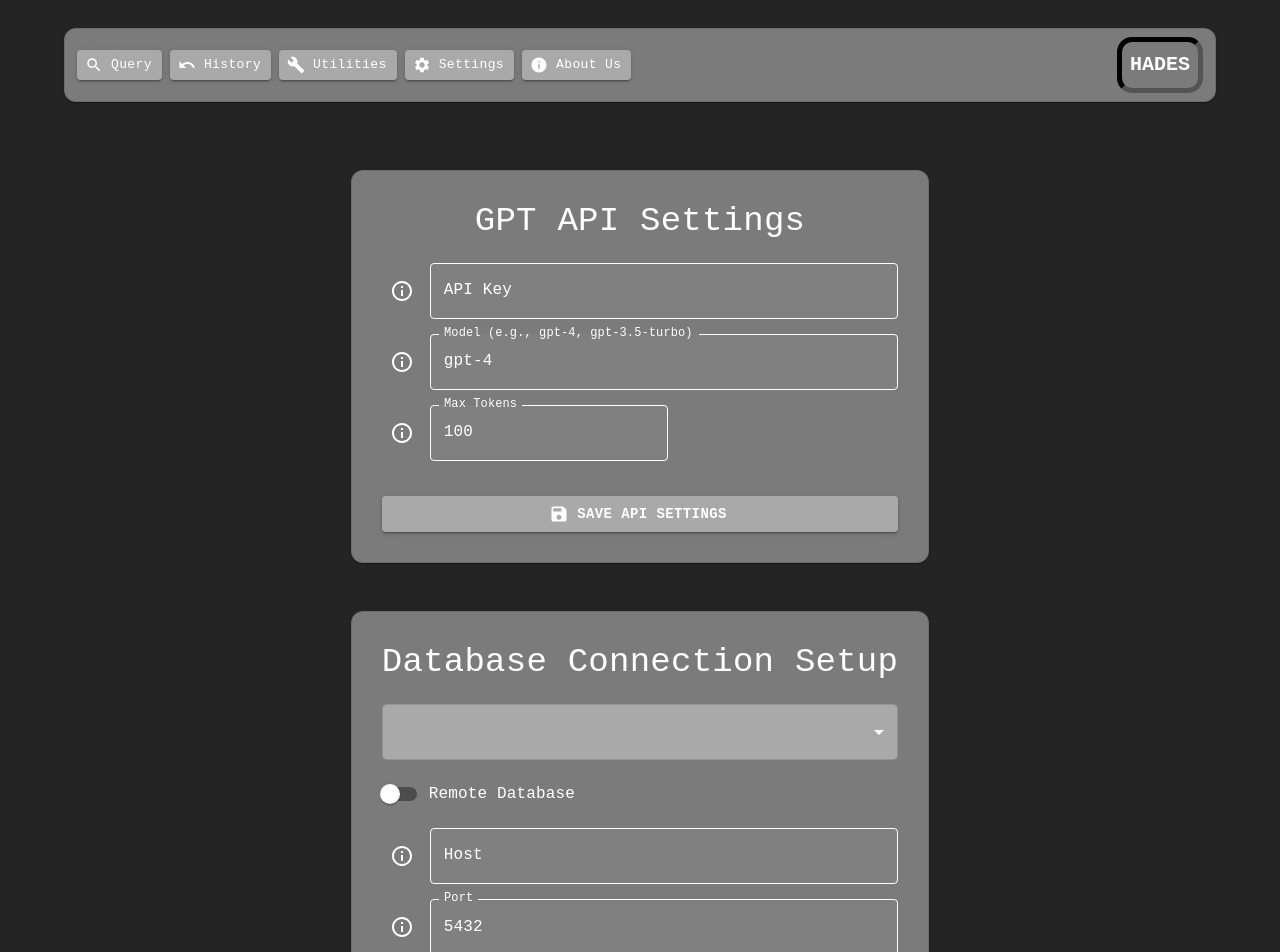
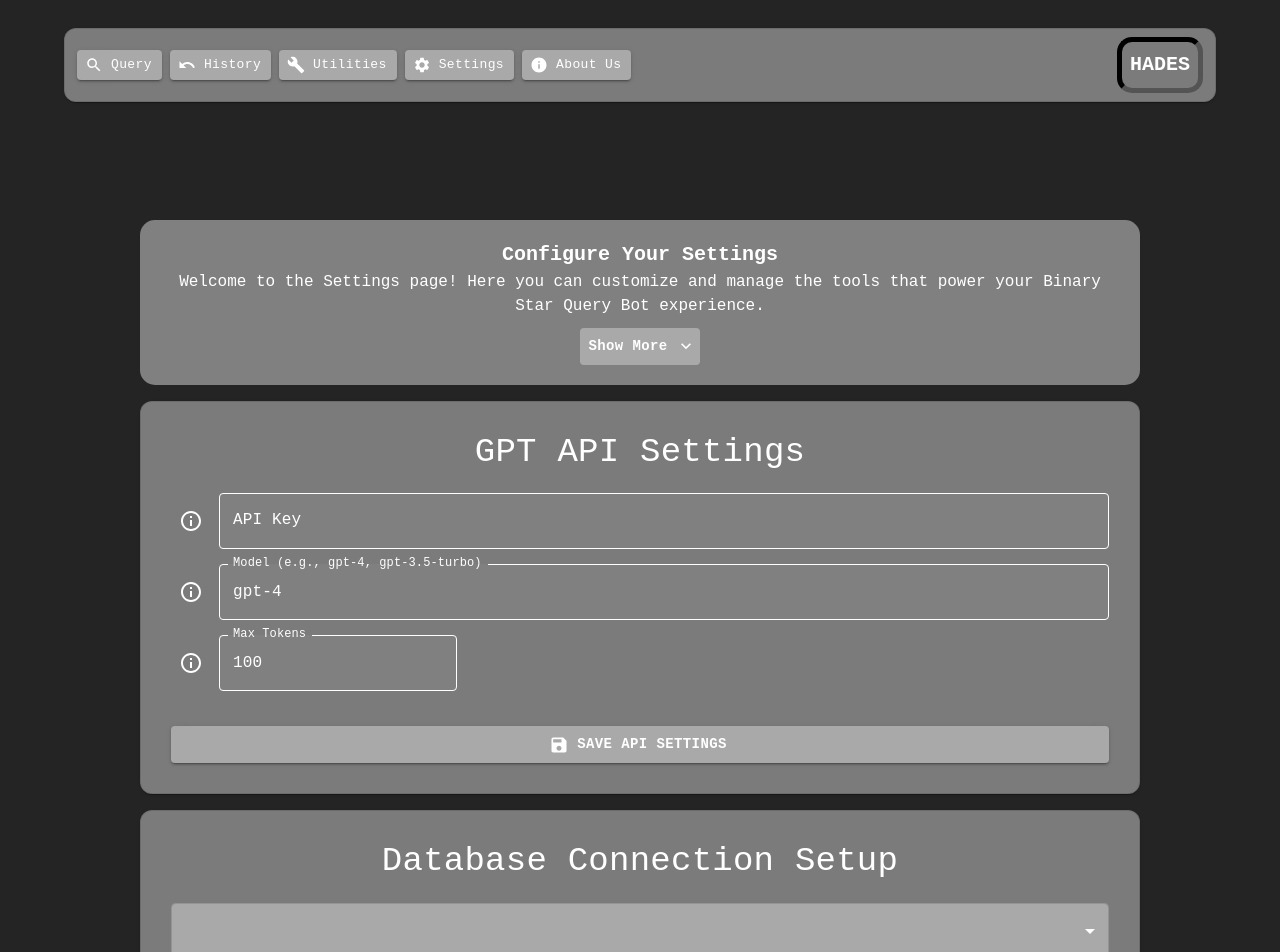
Before and after one commit to Anorris98/Hebse-Database, a React (Vite) app in the folder senior-design/: page /Settings in a window 1280 px wide. Shown: the top 952 px of the page. Built offline with nearby package versions, Linux system fonts and the light colour scheme.

Commit message:
Updated the Settings Page to match the Query Home page in format. A WelcomeText Explaining the page has also been added, and the components have been stretched to keep consistent page formatting.

```diff
--- a/senior-design/src/components/Settings/DatabaseSetup/database-setup.tsx
+++ b/senior-design/src/components/Settings/DatabaseSetup/database-setup.tsx
@@ -300,7 +300,7 @@ const DatabaseSetup = () => {
   };
 
   return (
-    <Container maxWidth="lg" sx={{ mt: 4 }}>
+    <Box sx={{ width: "100%" }}>
       <StyledPaper elevation={6}>
         <Typography variant="h4" sx={{ marginBottom: "20px", textAlign: "center", fontFamily: "monospace" , color: "white" }}>
           Database Connection Setup
@@ -449,7 +449,7 @@ const DatabaseSetup = () => {
           )}
         </Box>
       </StyledPaper>
-    </Container>
+    </Box>
   );
 };
 
--- a/senior-design/src/components/Settings/GPTSetup/gpt-setup.tsx
+++ b/senior-design/src/components/Settings/GPTSetup/gpt-setup.tsx
@@ -63,7 +63,7 @@ const GptSetup = () => {
 
 
 return (
-    <Container maxWidth="lg" sx={{ mt: 10, marginTop:"150px" }}>
+    <Box sx={{ width: "100%" }}>
         <StyledPaper elevation={6}>
             <Typography variant="h4" sx={{ marginBottom: "20px", textAlign: "center", fontFamily: "monospace" , color: "white"  }}>
                 GPT API Settings
@@ -117,7 +117,7 @@ return (
                 </Button>
             </Box>
         </StyledPaper>
-    </Container>
+    </Box>
 );
 
 };
--- /dev/null
+++ b/senior-design/src/components/Settings/SettingsWelcomeText/SettingsWelcomeText.tsx
@@ -0,0 +1,60 @@
+import { useState } from "react";
+import { Box, Collapse, Button } from "@mui/material";
+import ExpandMoreIcon from "@mui/icons-material/ExpandMore";
+import ExpandLessIcon from "@mui/icons-material/ExpandLess";
+
+export const SettingsWelcomeText = () => {
+  const [expanded, setExpanded] = useState(false);
+
+  return (
+    <Box
+      sx={{
+        backgroundColor: "gray",
+        borderRadius: "15px",
+        maxWidth: "lg",
+        width: "100%",
+        fontFamily: "monospace",
+        padding: "20px",
+        marginTop: "200px",
+        textAlign: "center",
+        color: "white",
+      }}
+    >
+      <Box sx={{ fontSize: "20px", fontWeight: "bold" }}>
+        Configure Your Settings
+      </Box>
+      <Box sx={{fontSize: '16px'}}>
+      Welcome to the Settings page! Here you can customize and manage the tools that power your Binary Star Query Bot experience.
+          </Box>
+        <Collapse in={expanded}>
+            <Box sx={{ fontSize: "18px", fontWeight: "bold", marginTop: "15px" }}>
+                GPT API Settings
+            </Box>
+            <Box sx={{ marginTop: "5px" }}>
+                Enter your OpenAI API key, choose your preferred model (such as GPT-4), and customize parameters like max token count and response creativity (temperature). These settings allow the system to generate intelligent responses for natural language queries and schema help.
+            </Box>
+            <Box sx={{ fontSize: "18px", fontWeight: "bold", marginTop: "20px" }}>
+                Database Connection
+            </Box>
+            <Box sx={{ marginTop: "5px" }}>
+                Connect to your PostgreSQL database by specifying the host, port, username, and database name. You can also configure remote access with SSH tunneling if needed. All configurations are saved locally and can be updated or removed at any time.
+            </Box>
+        </Collapse>
+
+      <Button
+        onClick={() => setExpanded(!expanded)}
+        endIcon={expanded ? <ExpandLessIcon /> : <ExpandMoreIcon />}
+        sx={{
+          marginTop: "10px",
+          backgroundColor: "darkgray",
+          fontFamily: "monospace",
+          color: "white",
+          textTransform: "none",
+          fontWeight: "bold",
+        }}
+      >
+        {expanded ? "Hide Details" : "Show More"}
+      </Button>
+    </Box>
+  );
+};
--- a/senior-design/src/components/Settings/settings.tsx
+++ b/senior-design/src/components/Settings/settings.tsx
@@ -1,6 +1,7 @@
 import { Box } from "@mui/material";
 import GPTSetup from "./GPTSetup/gpt-setup.tsx";
 import DatabaseSetup from "./DatabaseSetup/database-setup.tsx";
+import { SettingsWelcomeText } from "./SettingsWelcomeText/SettingsWelcomeText.tsx";
 
 export const Settings = () => {
     return (
@@ -12,11 +13,25 @@ export const Settings = () => {
                 flexDirection: "column",
                 gap: "16px"
             }}>
+                {/* Centered Welcome Text */}
+                <Box sx={{ display: "flex", justifyContent: "center", textAlign: "center" }}>
+                    <SettingsWelcomeText />
+                </Box>
+            <Box
+                sx={{
+                    maxWidth: "1000px",
+                    width: "100%",
+                    display: "flex",
+                    flexDirection: "column",
+                    gap: "16px",
+                }}
+            >
                 {/* GPT Query Form Component */}
                 <GPTSetup />
-                 {/* Database Setup Component */}
+                {/* Database Setup Component */}
                 <DatabaseSetup />
             </Box>
         </Box>
+        </Box>
     );
 };
```
